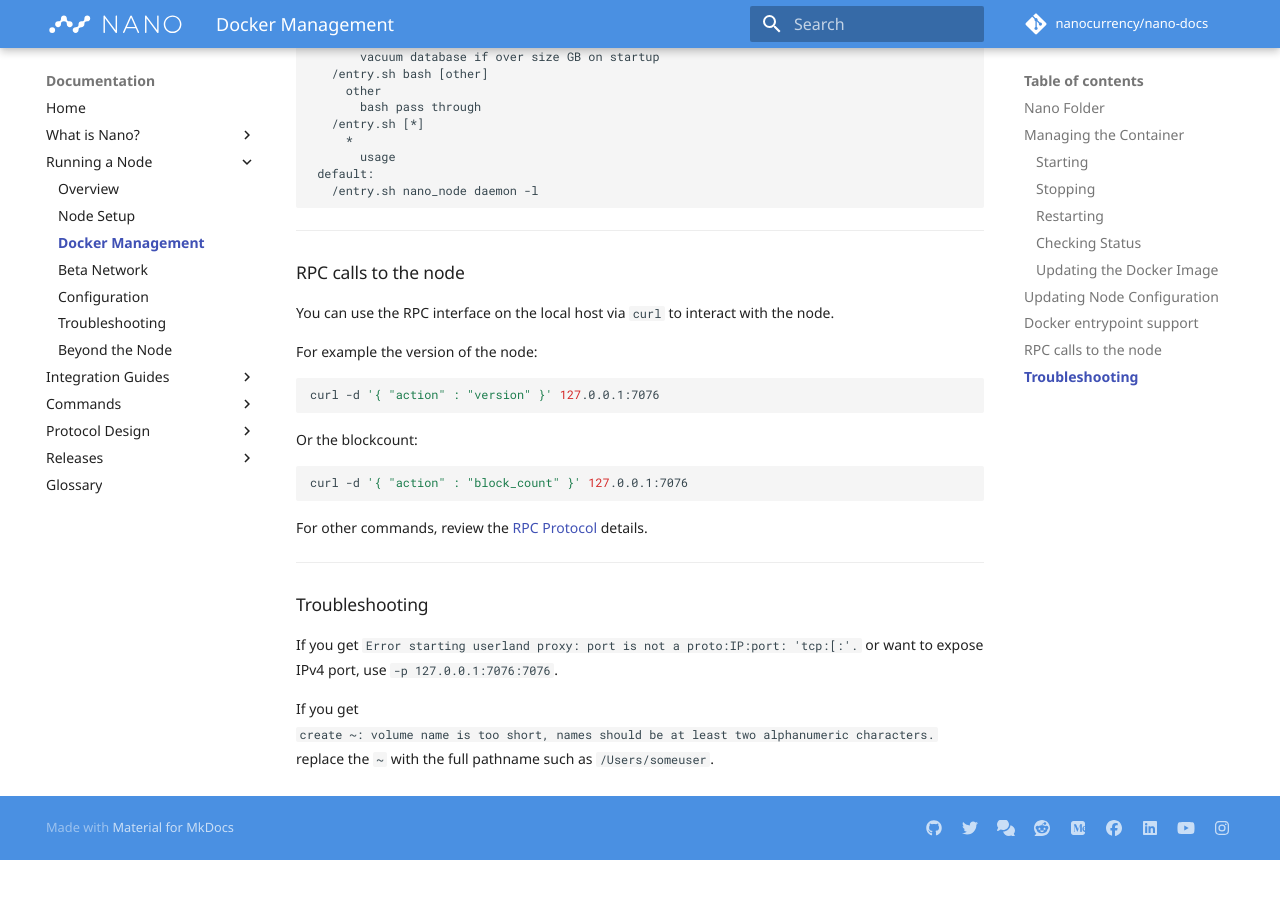
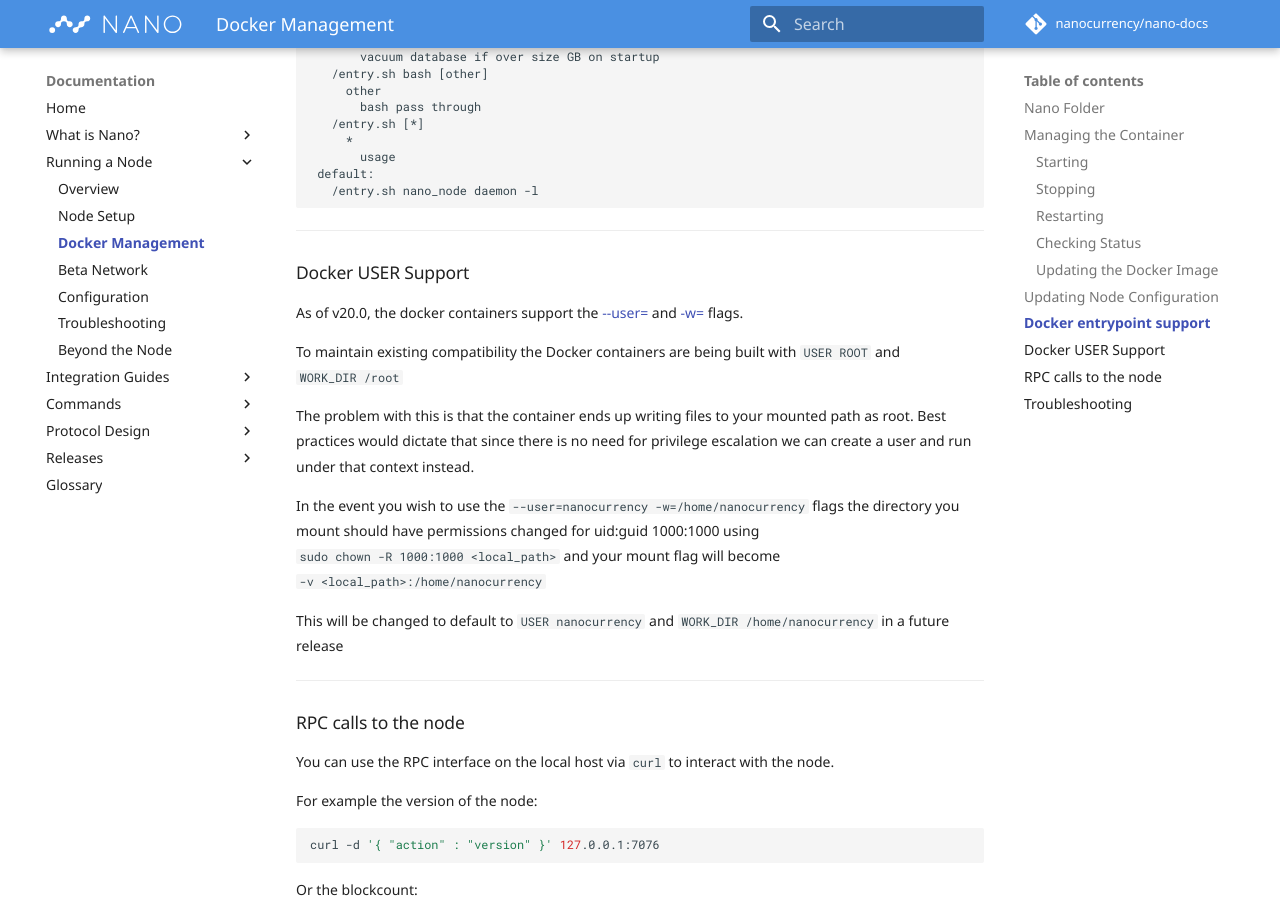
Before and after one commit to nanocurrency/nano-docs, an MkDocs documentation site: the page built from docs/running-a-node/docker-management.md, in a window 1280 px wide and 900 px high, scrolled down 4012 px. Built offline with MkDocs 1.6.1 and Material for MkDocs 9.7.7, drawn with Linux system fonts in a browser that asks for light colours; comment, search, counter and statistics services are not loaded; before the commit the page ends 4872 px from its top, so only the background shows below that.

Commit message:
Docker USER Support information added (#158)
* Docker USER Support information added
closes #149

* feedback

````diff
--- a/docs/running-a-node/docker-management.md
+++ b/docs/running-a-node/docker-management.md
@@ -165,6 +165,20 @@
 ```
 ---
 
+### Docker USER Support
+
+As of v20.0, the docker containers support the [--user=](https://docs.docker.com/engine/reference/run/#user) and [-w=](https://docs.docker.com/engine/reference/run/#workdir) flags.
+
+To maintain existing compatibility the Docker containers are being built with `USER ROOT` and `WORK_DIR /root`
+
+The problem with this is that the container ends up writing files to your mounted path as root. Best practices would dictate that since there is no need for privilege escalation we can create a user and run under that context instead.
+
+In the event you wish to use the `--user=nanocurrency -w=/home/nanocurrency` flags the directory you mount should have permissions changed for uid:guid 1000:1000 using `sudo chown -R 1000:1000 <local_path>` and your mount flag will become `-v <local_path>:/home/nanocurrency`
+
+This will be changed to default to `USER nanocurrency` and `WORK_DIR /home/nanocurrency` in a future release
+
+---
+
 ### RPC calls to the node
 
 You can use the RPC interface on the local host via `curl` to interact with the node.
````
